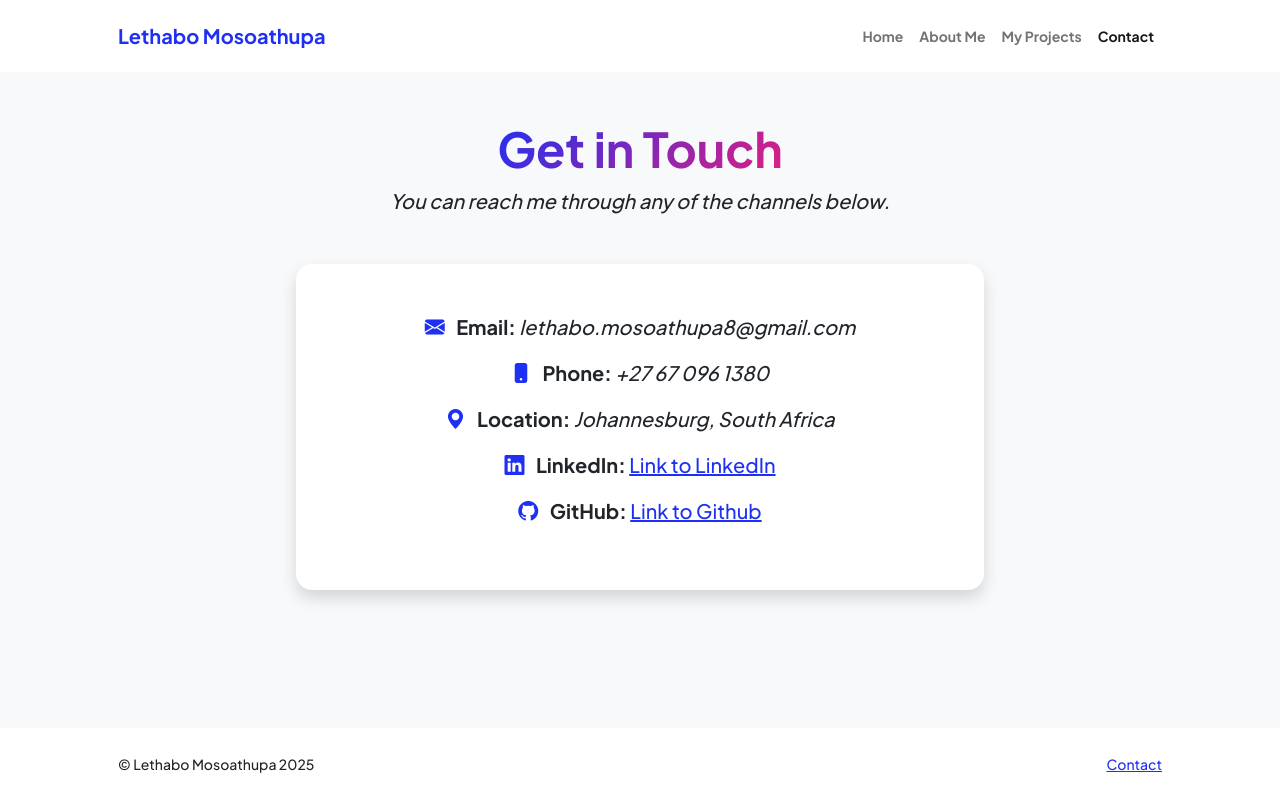
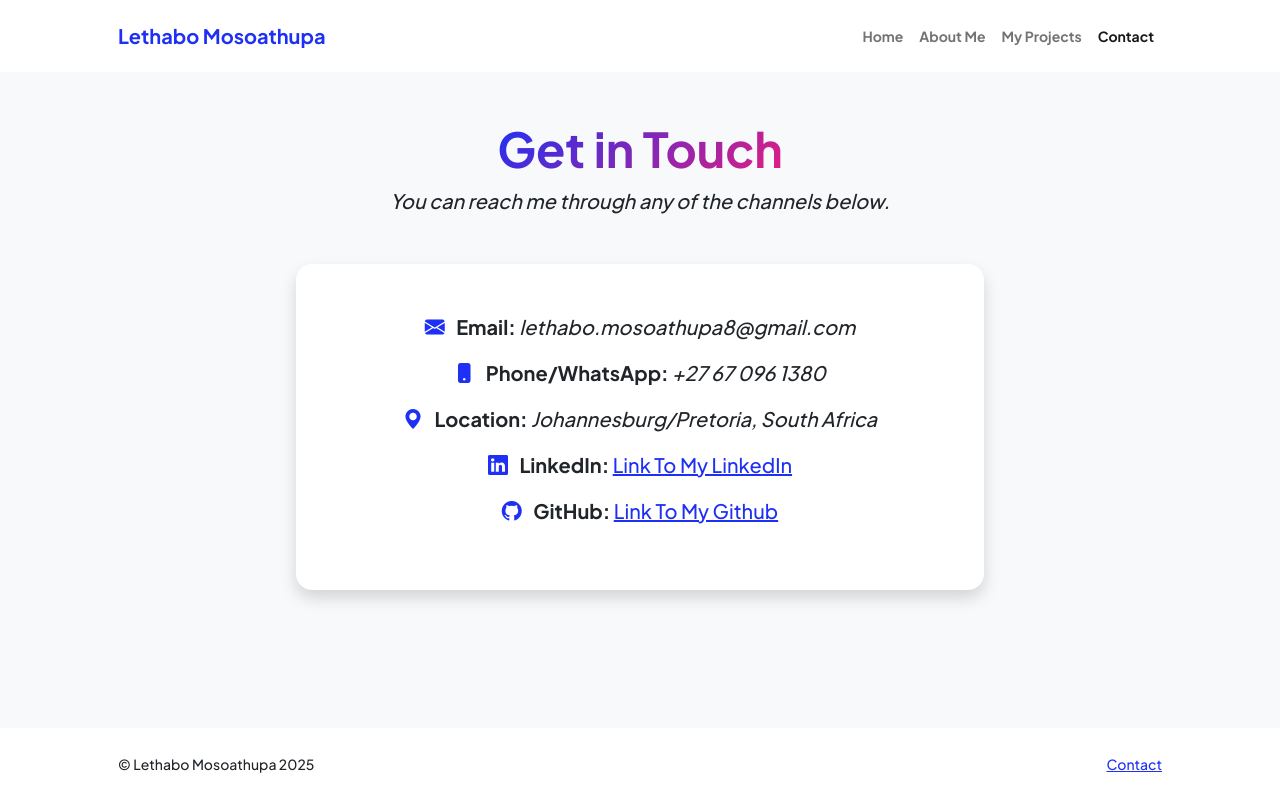
Before and after one commit to 123lethabomosoathupa/portfolio, a plain HTML site: page contact.html in a window 1280 px wide. Drawn offline with nearby package versions, Linux system fonts and the light colour scheme.

Commit message:
Add files via upload

```diff
--- a/contact.html
+++ b/contact.html
@@ -49,19 +49,19 @@
                         </li>
                         <li class="mb-3">
                             <i class="bi bi-phone-fill text-primary me-2"></i>
-                            <strong>Phone:</strong> <i>+27 67 096 1380</i>
+                            <strong>Phone/WhatsApp:</strong> <i>+27 67 096 1380</i>
                         </li>
                         <li class="mb-3">
                             <i class="bi bi-geo-alt-fill text-primary me-2"></i>
-                            <strong>Location:</strong> <i>Johannesburg, South Africa</i>
+                            <strong>Location:</strong> <i>Johannesburg/Pretoria, South Africa</i>
                         </li>
                         <li class="mb-3">
                             <i class="bi bi-linkedin text-primary me-2"></i>
-                            <strong>LinkedIn:</strong> <a href="https://www.linkedin.com/in/lethabo-mosoathupa-211558140/" target="_blank">Link to LinkedIn </a>
+                            <strong>LinkedIn:</strong> <a href="https://www.linkedin.com/in/lethabo-mosoathupa-211558140/" target="_blank">Link To My LinkedIn </a>
                         </li>
                         <li>
                             <i class="bi bi-github text-primary me-2"></i>
-                            <strong>GitHub:</strong> <a href="https://github.com/123lethabomosoathupa" target="_blank">Link to Github</a>
+                            <strong>GitHub:</strong> <a href="https://github.com/123lethabomosoathupa" target="_blank">Link To My Github</a>
                         </li>
                     </ul>
                 </div>
```
